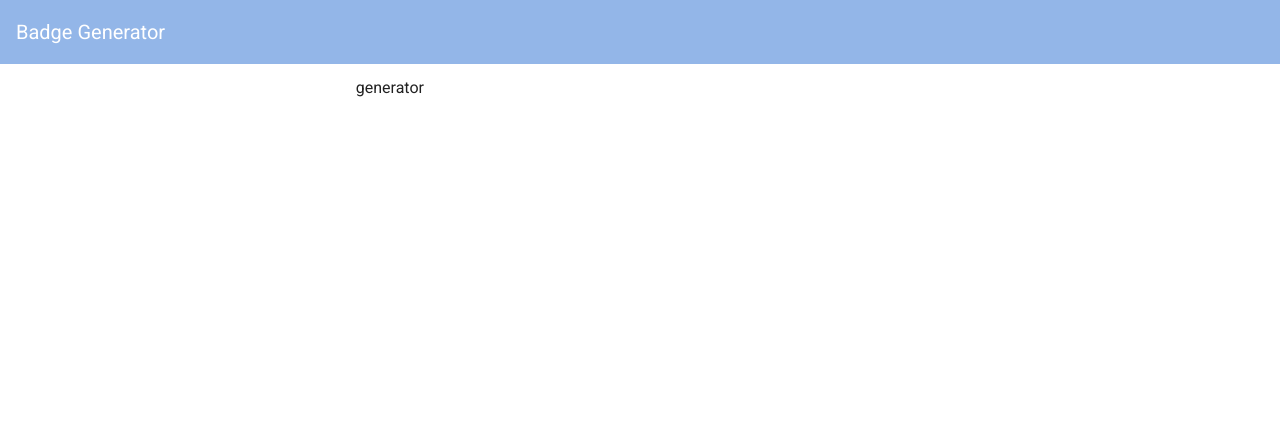
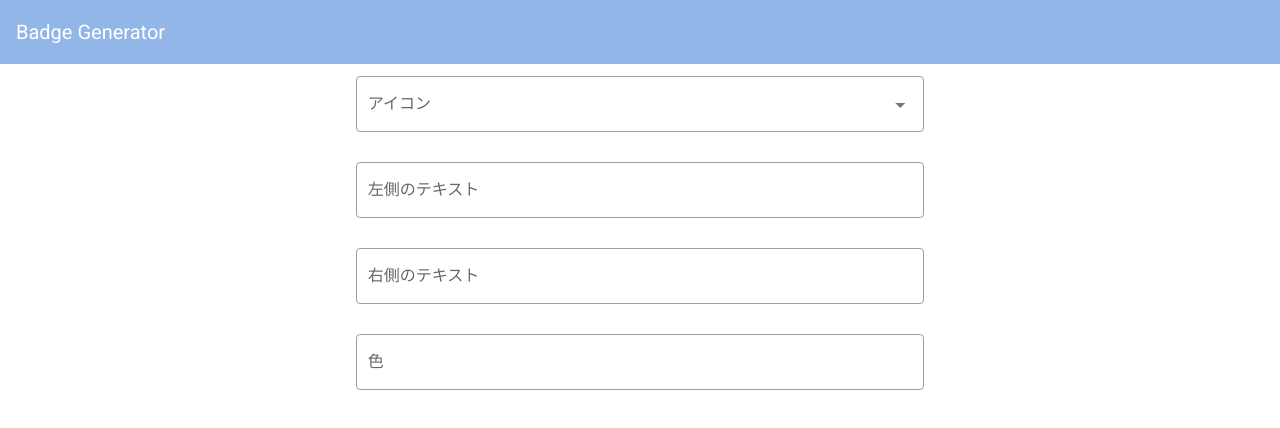
Before and after one commit to kyoruni/badge-generator, a Vue app: page / in a window 1280 px wide. Shown: the top 428 px of the page. Built offline with nearby package versions, Linux system fonts and the light colour scheme.

Commit message:
:wrench: フォーム作成

```diff
--- a/src/components/Generator.vue
+++ b/src/components/Generator.vue
@@ -1,5 +1,22 @@
 <template>
   <div class="generator">
-    generator
+    <v-select :items="icons" label="アイコン" outlined/>
+    <v-text-field label="左側のテキスト" outlined/>
+    <v-text-field label="右側のテキスト" outlined/>
+    <v-text-field label="色" outlined/>
   </div>
 </template>
+
+<script>
+export default {
+  data () {
+    return {
+      icons: [
+        'item1',
+        'item2',
+        'item3',
+      ]
+    }
+  }
+}
+</script>
```
